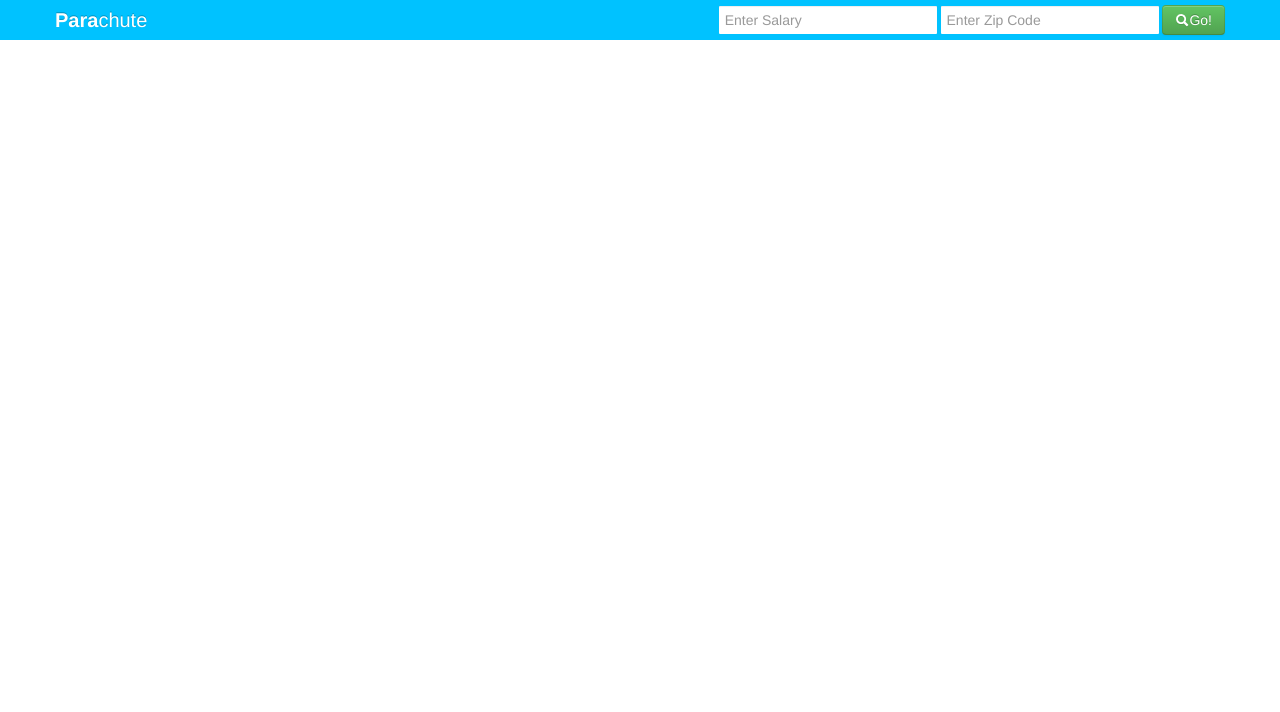
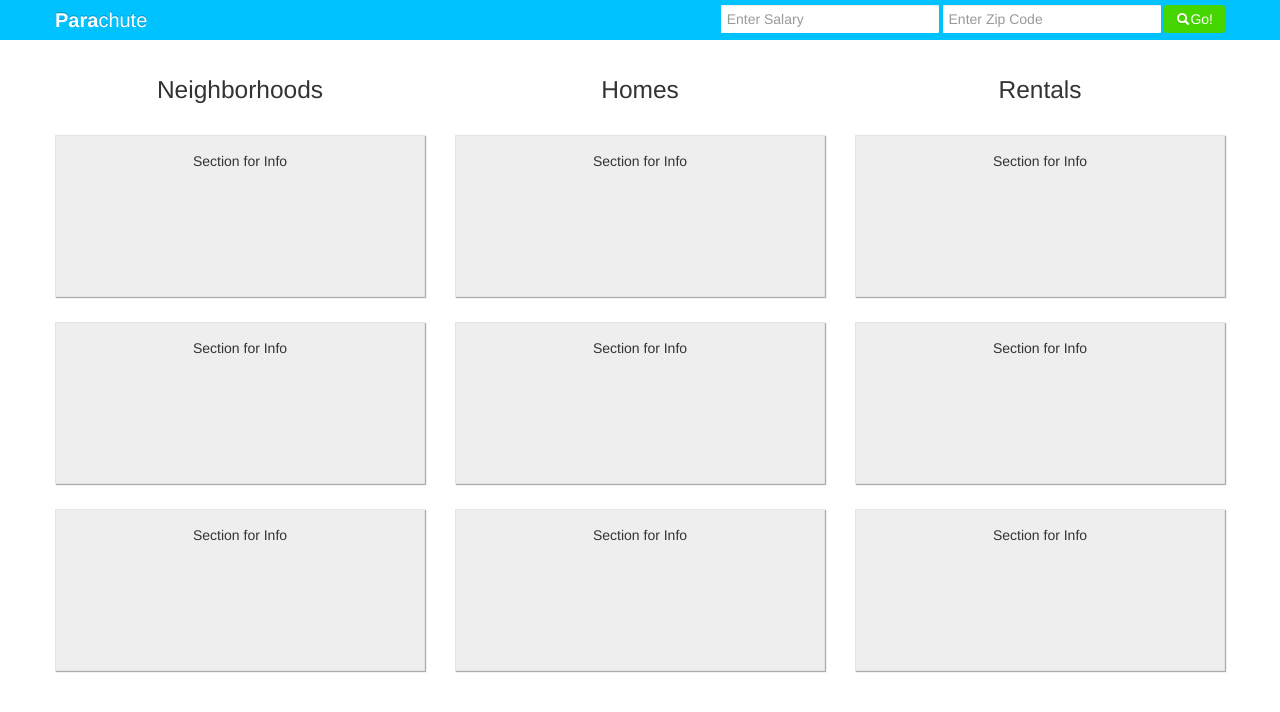
Before and after one commit to toledoalbert/parachute, a PHP site: page /results.php in a window 1280 px wide. Shown: the top 712 px of the page. Run offline with PHP 8.4, Linux system fonts and the light colour scheme.

Commit message:
results page improved

```diff
--- a/css/pchute.css
+++ b/css/pchute.css
@@ -30,6 +30,21 @@ input.mainIn{
 
 .mainIn.btn{
 	height: 50px !important;
+}
+
+.btn.btn-go {
+	background-color: rgb(69, 214, 0) !important;
+	background-image: none;
+	border: none;
+	color: white;
+	text-shadow: none;
+	height: 100%;
+	border-radius: 3px;
+	box-shadow: none;
+}
+
+.btn.btn-go:hover {
+	background-color: rgb(0, 170, 0) !important;
 }
 
 .desc{
@@ -84,6 +99,30 @@ filter: progid:DXImageTransform.Microsoft.gradient(enabled = false);
 	background-image: none !important;
 }
 
+.sect{
+	min-height: 130px;
+	margin-top: 25px;
+	background-color: #EEE;
+	border: 1px solid #E4E4E4;
+	padding: 15px;
+	-webkit-box-shadow: 1px 1px 1px rgba(50, 50, 51, 0.4);
+-moz-box-shadow:    1px 1px 1px rgba(50, 50, 51, 0.4);
+box-shadow:         1px 1px 1px rgba(50, 50, 51, 0.4);
+}
+
+.sect:hover{
+	background-color: #DDD;
+	cursor: pointer;
+}
+
+.container.results{
+	margin-top: 60px;
+}
+
+.results h3{
+	font-weight: lighter;
+}
+
 @media (max-width: 767px) {
 
 	.mainIn{
@@ -106,3 +145,30 @@ filter: progid:DXImageTransform.Microsoft.gradient(enabled = false);
 	}
 
 }
+
+@media (max-width: 490px) {
+
+	.btn.btn-go{
+		width: 100%;
+		margin-top: 10px;
+		height: 30px;
+	}
+
+}
+
+@media (max-width: 469px) {
+
+	.inputField{
+		width: 96%;
+		margin: 0 auto;
+	}
+
+}
+
+@media (max-width: 979px) {
+
+	.container .results{
+		margin-top: 0px !important;
+	}
+
+}
--- a/results.php
+++ b/results.php
@@ -24,7 +24,8 @@
               <form class="navbar-form form-inline pull-right" method="get" action="results.php">
     <input type="text" placeholder="Enter Salary" name="salary" class="inputField">
     <input type="password" placeholder="Enter Zip Code" name="zip" class="inputField">
-    <button type="submit" class="btn btn-success"><i class="icon-search icon-white"></i>Go!</button>
+
+    <button type="submit" class="btn btn-go"><i class="icon-search icon-white"></i>Go!</button>
 </form>
             </ul>
           </div>
@@ -32,7 +33,28 @@
       </div>
     </div>
 
-  <div class="container">
+  <div class="container results">
+
+    <div class="row text-center">
+      <div class="span4">
+        <h3>Neighborhoods</h3>
+        <div class="sect">Section for Info</div>
+        <div class="sect">Section for Info</div>
+        <div class="sect">Section for Info</div>
+      </div>
+      <div class="span4">
+        <h3>Homes</h3>
+        <div class="sect">Section for Info</div>
+        <div class="sect">Section for Info</div>
+        <div class="sect">Section for Info</div>
+      </div>
+      <div class="span4">
+        <h3>Rentals</h3>
+        <div class="sect">Section for Info</div>
+        <div class="sect">Section for Info</div>
+        <div class="sect">Section for Info</div>
+      </div>
+    </div>
 
 
 
```
Lines whose indentation alone changed are shown as unchanged.
